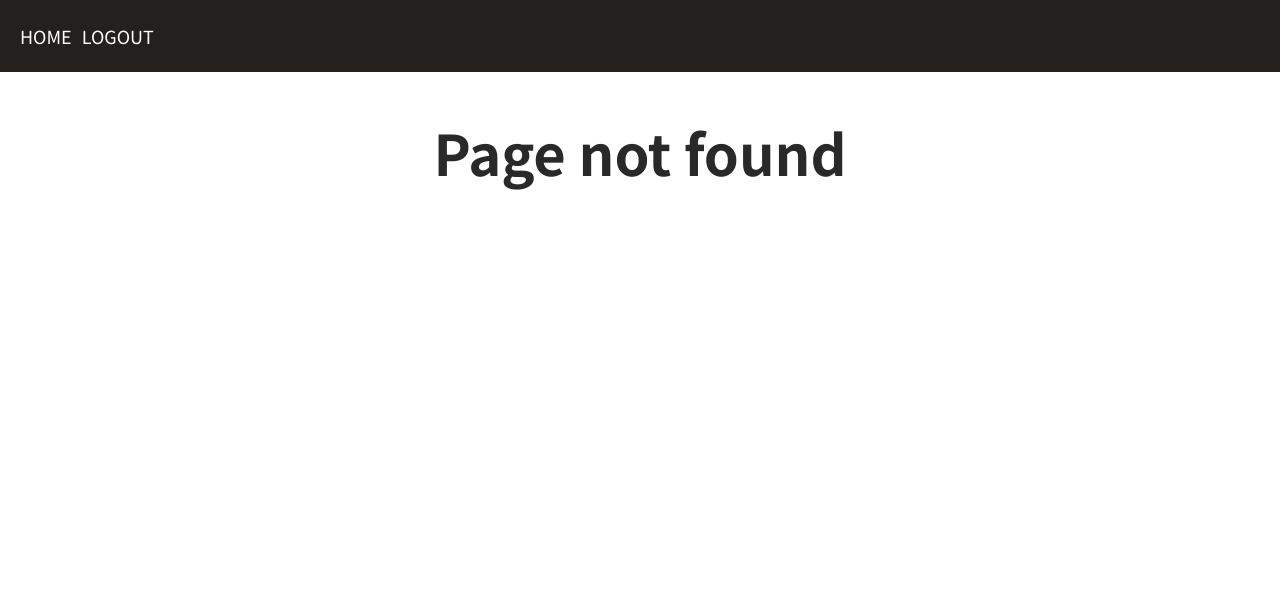
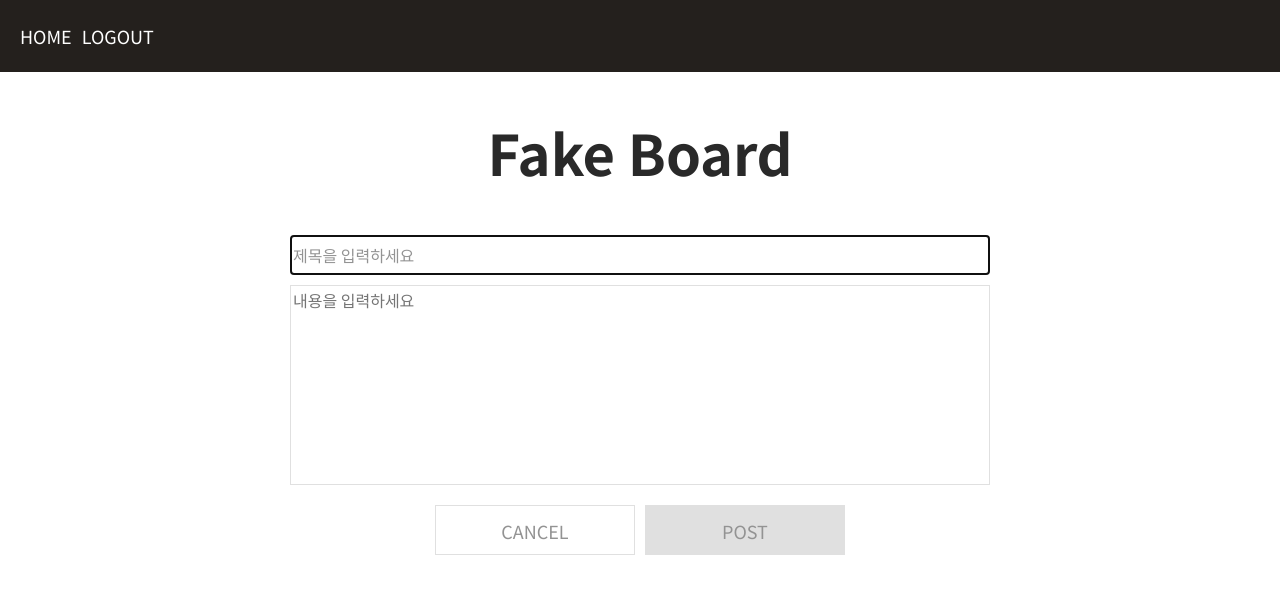
Before and after one commit to katekim1029/vue.resume, a Vue app: page /write in a window 1280 px wide. Before the commit this address had no page. Shown: the top 594 px of the page. Built offline with nearby package versions, Linux system fonts and the light colour scheme; sample sign-in values are in the browser's storage.

Commit message:
board-add

```diff
--- a/src/App.vue
+++ b/src/App.vue
@@ -11,7 +11,9 @@ import Navbar from '@/components/Navbar.vue'
 
 export default {
   name: 'App',
-  components: { Navbar },
+  components: {
+    Navbar
+  },
   data() {
     return {
       isFakeBtn: true
@@ -40,4 +42,21 @@ export default {
   margin: 0 auto;
   background: $cont-bg;
 }
+
+.btn-fake {
+  position: fixed;
+  left: 50%;
+  bottom: 10px;
+  display: block;
+  width: 80px;
+  height: 80px;
+  margin-left: 550px;
+  background: $color-300;
+  border-radius: 50%;
+  color: $white;
+  font-size: $font-size-xl;
+  text-align: center;
+  text-decoration: none;
+  line-height: 80px;
+}
 </style>
--- a/src/api/index.js
+++ b/src/api/index.js
@@ -43,6 +43,10 @@ export const boardFake = {
   fetch(id) {
     const url = 'https://jsonplaceholder.typicode.com/posts'
     return id ? requestFake('get', `${url}/${id}`) : requestFake('get', url)
+  },
+  create(payload) {
+    const url = 'https://jsonplaceholder.typicode.com/posts'
+    return requestFake('post', url, payload)
   }
 }
 
--- a/src/assets/base.scss
+++ b/src/assets/base.scss
@@ -177,19 +177,75 @@ input::-webkit-input-placeholder {
 	line-height: 100px;
 }
 
-.btn-fake {
-	position: fixed;
-	left: 50%;
-	bottom: 10px;
+.btn-modal {
+	position: absolute;
+	top: 10px;
+	right: 10px;
+	border: none;
+	background: none;
+	font-size: $font-size-xl;
+	cursor: pointer;
+}
+
+.btn-board {
 	display: block;
-	width: 80px;
-	height: 80px;
-	margin-left: 550px;
-	background: $color-300;
-	border-radius: 50%;
+	width: 300px;
+	height: 50px;
+	margin: 20px auto;
+	border: 1px solid $color-100;
+	background: $color-100;
 	color: $white;
-	font-size: $font-size-xl;
+	font-size: $font-size-lg;
 	text-align: center;
-	text-decoration: none;
-	line-height: 80px;
+	line-height: 48px;
+	text-decoration:none;
+	cursor: pointer;
+
+	&:disabled {
+		border: 1px solid $color-border;
+		background: $color-border;
+		color: $gray-100;
+		cursor: default;
+	}
 }
+
+.btn-cancel {
+	display: block;
+	width: 300px;
+	height: 50px;
+	border: 1px solid $color-border;
+	background: $white;
+	color: $gray-100;
+	font-size: $font-size-lg;
+	text-align: center;
+	line-height: 48px;
+	text-decoration:none;
+	cursor: pointer;
+}
+
+.btnset {
+	margin: 20px auto;
+
+	.btn-board, .btn-cancel {
+		display: inline-block;
+		width: 200px;
+		margin: 0 5px;
+	}
+}
+
+.modal-mask.modal-card {
+	transition: all 0s ease 0s;
+
+	.modal-container {
+		width: 1000px;
+		padding: 0;
+		font-family: $font-family-base;
+		transition: all 0s ease 0s;
+	}
+	.modal-header, .modal-footer {
+		display: none;
+	}
+	.card {
+		border: none !important;
+	}
+}
--- a/src/components/Card.vue
+++ b/src/components/Card.vue
@@ -1,10 +1,13 @@
 <template>
-  <div class="card">
+  <Modal class="modal-card">
+    <div slot="body" class="card">
+      <div>
         <div class="loading" v-if="loading">
           <span class="loading__bar"></span>
         </div>
 
         <template v-else>
+          <button class="btn-modal" @click.prevent="close">&times;</button>
           <div class="card__info">
             <img :src="require(`@/assets/images/${ data.img }`)" class="card__img" width="400" height="400" alt="">
             <div class="card__detail">
@@ -20,17 +23,24 @@
           </div>
         </template>
       </div>
+    </div>
+  </Modal>
 </template>
 
 <script>
+import Modal from '@/components/Modal.vue'
 import { board } from '@/api'
 
 export default {
   name: 'Card',
+  components: {
+    Modal
+  },
   data() {
     return {
       data: null,
       loading: false,
+      bid: null,
       cid: null,
     }
   },
@@ -42,6 +52,7 @@ export default {
   },
   methods: {
     fetchData() {
+      this.bid = this.$route.params.bid
       this.cid = this.$route.params.cid
       this.loading = true
       setTimeout( () => {
@@ -54,7 +65,10 @@ export default {
             this.loading = false
           })
         }, 500)
-    }
+    },
+    close() {
+      this.$router.push(`/b/${this.bid}`).catch(()=>{})
+    },
   }
 }
 </script>
--- /dev/null
+++ b/src/components/Modal.vue
@@ -0,0 +1,86 @@
+<template>
+  <transition name="modal">
+    <div class="modal-mask">
+      <div class="modal-wrapper">
+        <div class="modal-container">
+
+          <div class="modal-header">
+            <slot name="header">
+              default header
+            </slot>
+          </div>
+
+          <div class="modal-body">
+            <slot name="body">
+              default body
+            </slot>
+          </div>
+
+          <div class="modal-footer">
+            <slot name="footer">
+              default footer
+              <button class="modal-default-button" @click="$emit('close')">
+                OK
+              </button>
+            </slot>
+          </div>
+        </div>
+      </div>
+    </div>
+  </transition>
+</template>
+
+<script>
+export default {
+  name: 'Modal'
+}
+</script>
+
+<style>
+.modal-mask {
+  position: fixed;
+  z-index: 9998;
+  top: 0;
+  left: 0;
+  width: 100%;
+  height: 100%;
+  background-color: rgba(0, 0, 0, .5);
+  display: table;
+  transition: opacity .3s ease;
+}
+
+.modal-wrapper {
+  display: table-cell;
+  vertical-align: middle;
+}
+
+.modal-container {
+  width: 300px;
+  margin: 0 auto;
+  padding: 20px 30px;
+  background-color: #fff;
+  border-radius: 2px;
+  box-shadow: 0 2px 8px rgba(0, 0, 0, .33);
+  transition: all .3s ease;
+  font-family: Helvetica, Arial, sans-serif;
+}
+
+.modal-header h3 {
+  margin-top: 0;
+  color: #42b983;
+}
+
+.modal-body {
+  margin: 20px 0;
+}
+
+.modal-default-button {
+  float: right;
+}
+
+.modal-enter .modal-container,
+.modal-leave-active .modal-container {
+  -webkit-transform: scale(1.1);
+  transform: scale(1.1);
+}
+</style>
--- a/src/components/PostList.vue
+++ b/src/components/PostList.vue
@@ -7,14 +7,15 @@
     <template v-else>
       <h3 class="title">Fake Board</h3>
 
-      <div class="posts">
-        <ul v-for="post in board" :key="post.id" class="posts__list">
-          <li class="posts__item">
-            <router-link class="posts__link" :to="`/posts/${post.id}`">
+      <div class="post-list">
+        <ul v-for="post in board" :key="post.id" class="post-list__box">
+          <li class="post-list__item">
+            <router-link class="post-list__link" :to="`/posts/${post.id}`">
               {{ post.id }}. {{ post.title }}
             </router-link>
           </li>
         </ul>
+        <router-link class="btn-board" to="/write">WRITE</router-link>
       </div>
     </template>
   </div>
@@ -51,8 +52,8 @@ export default {
 </script>
 
 <style lang="scss" scoped>
-.posts {
-  &__list {
+.post-list {
+  &__box {
     width: 700px;
     margin: 0 auto;
   }
--- a/src/components/PostView.vue
+++ b/src/components/PostView.vue
@@ -7,10 +7,12 @@
     <template v-else>
       <h3 class="title">Fake Board</h3>
 
-      <div class="post">
-        <strong class="post__tit">{{ data.title }}</strong>
-        <p class="post__cnt">{{ data.body }}</p>
+      <div class="post-view">
+        <strong class="post-view__tit">{{ data.title }}</strong>
+        <p class="post-view__cnt">{{ data.body }}</p>
       </div>
+
+      <router-link class="btn-board" to="/posts">LIST</router-link>
     </template>
   </div>
 </template>
@@ -50,7 +52,7 @@ export default {
 </script>
 
 <style lang="scss" scoped>
-.post {
+.post-view {
   width: 700px;
   margin: 0 auto;
 
--- /dev/null
+++ b/src/components/PostWrite.vue
@@ -0,0 +1,88 @@
+<template>
+  <div class="cont">
+    <h3 class="title">Fake Board</h3>
+
+    <form id="add-post-form" @submit.prevent="onSubmit">
+      <div class="post-write">
+        <label for="subject" class="post-write__lb">제목</label>
+        <input type="text" id="subject" class="post-write__inp" v-model="input" ref="input" placeholder="제목을 입력하세요">
+        <label for="detail" class="post-write__lb">내용</label>
+        <textarea id="detail" class="post-write__ta" v-model="textarea" placeholder="내용을 입력하세요"></textarea>
+      </div>
+
+      <div class="btnset">
+        <button type="button" class="btn-cancel" @click="cancel">CANCEL</button>
+        <button type="submit" class="btn-board" :disabled="valid">POST</button>
+      </div>
+    </form>
+
+  </div>
+</template>
+
+<script>
+import { boardFake } from  '@/api'
+
+export default {
+  name: 'PostWrite',
+  data() {
+    return {
+      input: '',
+      textarea: ''
+    }
+  },
+  mounted() {
+    this.$refs.input.focus()
+  },
+  // watch: {
+  //   input(v) {
+  //     this.valid = v.trim().length > 0
+  //   }
+  // },
+  computed: {
+    valid() {
+      return !this.input || !this.textarea
+    }
+  },
+  methods: {
+    onSubmit() {
+      console.log('submit')
+      boardFake.create({title: this.input, body: this.textarea, userId: 1})
+        .then(() => {
+          alert('등록되었습니다')
+          this.$router.push('/posts').catch(()=>{})
+        })
+    },
+    cancel() {
+      this.$router.push('/posts').catch(()=>{})
+    }
+  }
+}
+</script>
+
+<style lang="scss" scoped>
+.post-write {
+  width: 700px;
+  margin: 0 auto;
+
+  &__lb {
+    display: none;
+  }
+
+  &__inp {
+    display: block;
+    width: 100%;
+    height: 40px;
+    margin: 10px 0;
+    border: 1px solid $color-border;
+    line-height: 40px;
+  }
+
+  &__ta {
+    display: block;
+    width: 100%;
+    height: 200px;
+    border: 1px solid $color-border;
+    resize: none;
+  }
+}
+</style>
--- a/src/router/index.js
+++ b/src/router/index.js
@@ -12,6 +12,7 @@ import Education from '@/components/Education.vue'
 
 import PostList from '@/components/PostList.vue'
 import PostView from '@/components/PostView.vue'
+import PostWrite from '@/components/PostWrite.vue'
 
 Vue.use(VueRouter)
 
@@ -33,8 +34,10 @@ const router = new VueRouter({
     { path: '/info', component: Info, beforeEnter: requireAuth },
     { path: '/skills', component: Skills, beforeEnter: requireAuth },
     { path: '/edu', component: Education, beforeEnter: requireAuth },
+
     { path: '/posts', component: PostList, beforeEnter: requireAuth },
     { path: '/posts/:pid', component: PostView, beforeEnter: requireAuth },
+    { path: '/write', component: PostWrite, beforeEnter: requireAuth },
     { path: '*', component: NotFound }
   ]
 })
```
Lines whose indentation alone changed are shown as unchanged.
